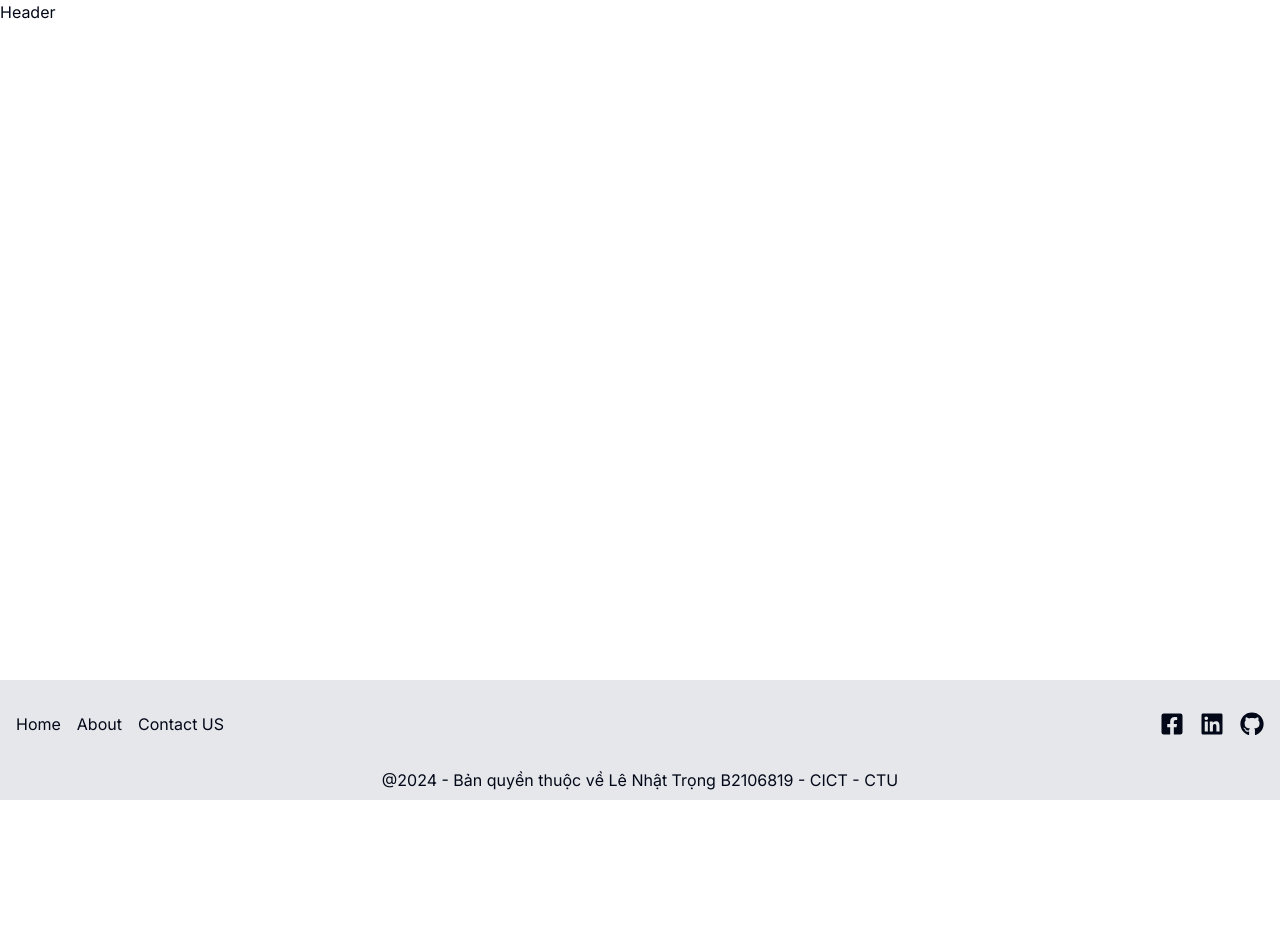
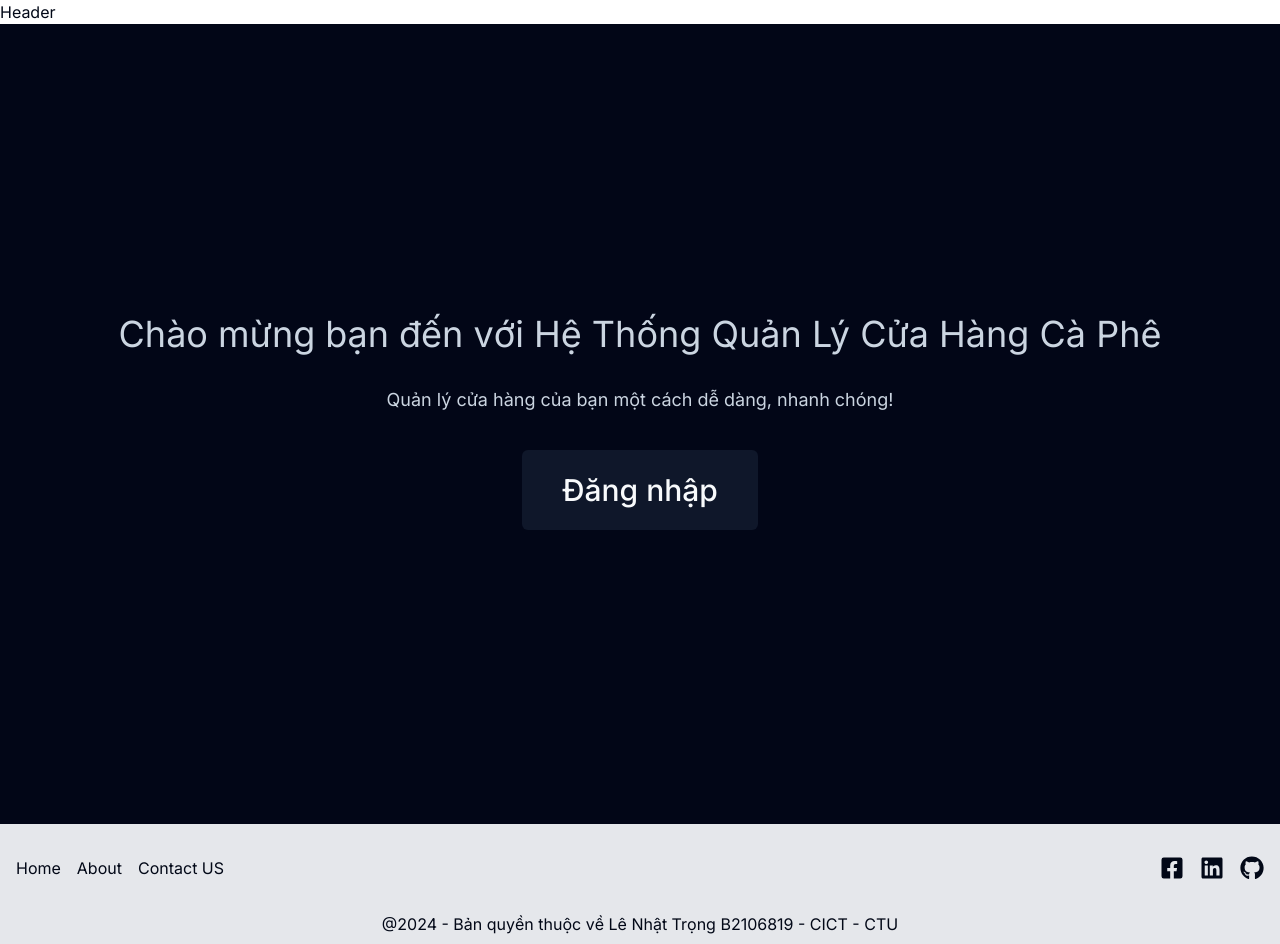
Before and after one commit to nTrong128/coffee_shop_management, a Next.js app: page / in a window 1280 px wide. Before the commit the page ends 800 px from the top, so only its background shows below. Built offline with nearby package versions, Linux system fonts and the light colour scheme.

Commit message:
add: dashboard page

```diff
--- a/app/(root)/page.tsx
+++ b/app/(root)/page.tsx
@@ -1,7 +1,17 @@
-import Image from 'next/image'
+import {Button} from "@/components/ui/button";
+
+import Image from "next/image";
+import Link from "next/link";
+import dashboardbg from "/public/images/dashboard_bg.png";
 
 export default function Home() {
   return (
-    <main></main>
-  )
+    <main className="text-center flex  flex-col text-slate-300 bg-slate-950 items-center justify-center bg-cover bg-center bg-no-repeat w-screen h-screen">
+      <h1 className="text-4xl py-4">Chào mừng bạn đến với Hệ Thống Quản Lý Cửa Hàng Cà Phê</h1>
+      <p className="text-lg py-4">Quản lý cửa hàng của bạn một cách dễ dàng, nhanh chóng!</p>
+      <Link href="/login">
+        <Button className="m-5 text-3xl p-10">Đăng nhập</Button>
+      </Link>
+    </main>
+  );
 }
```
